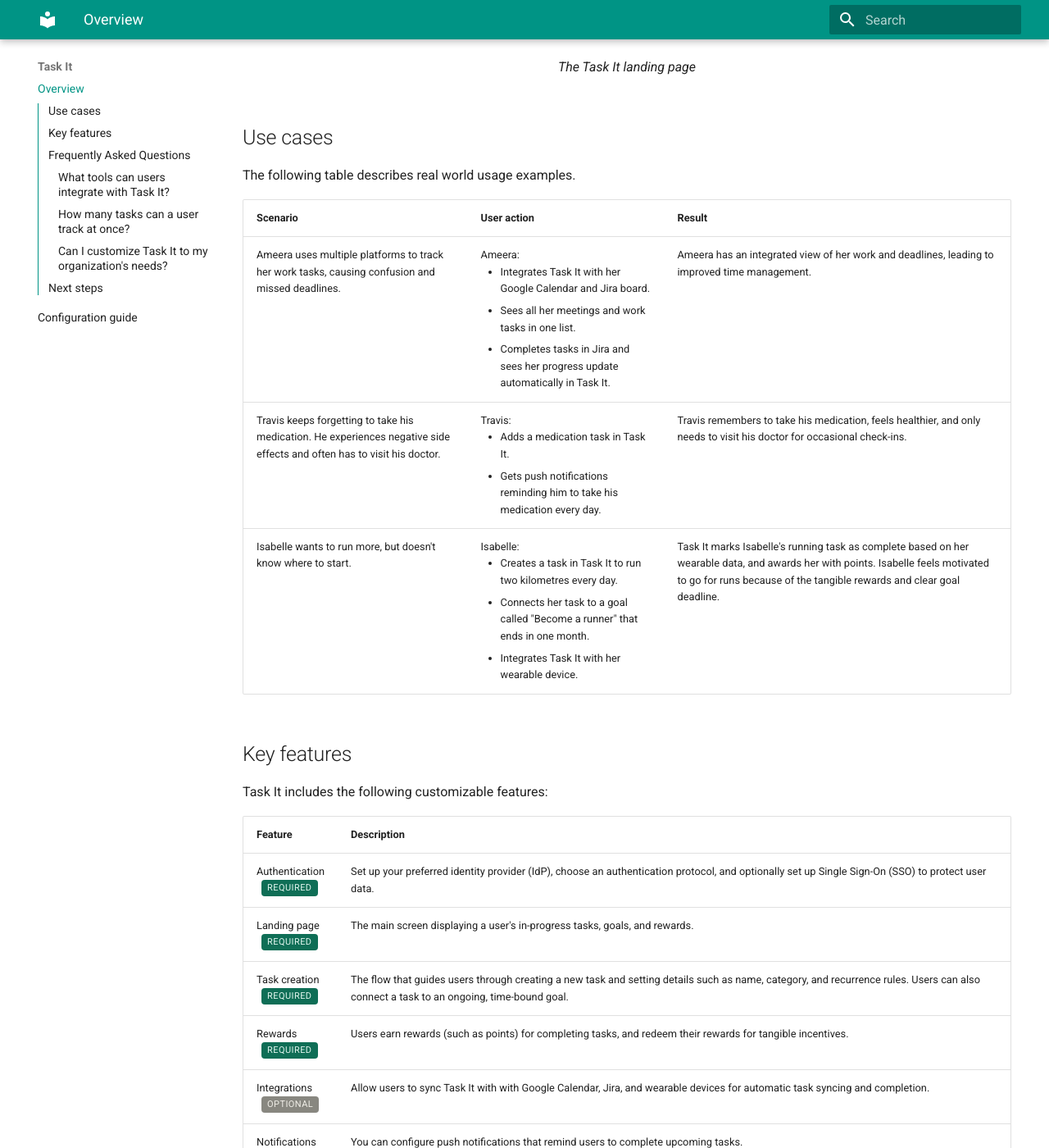
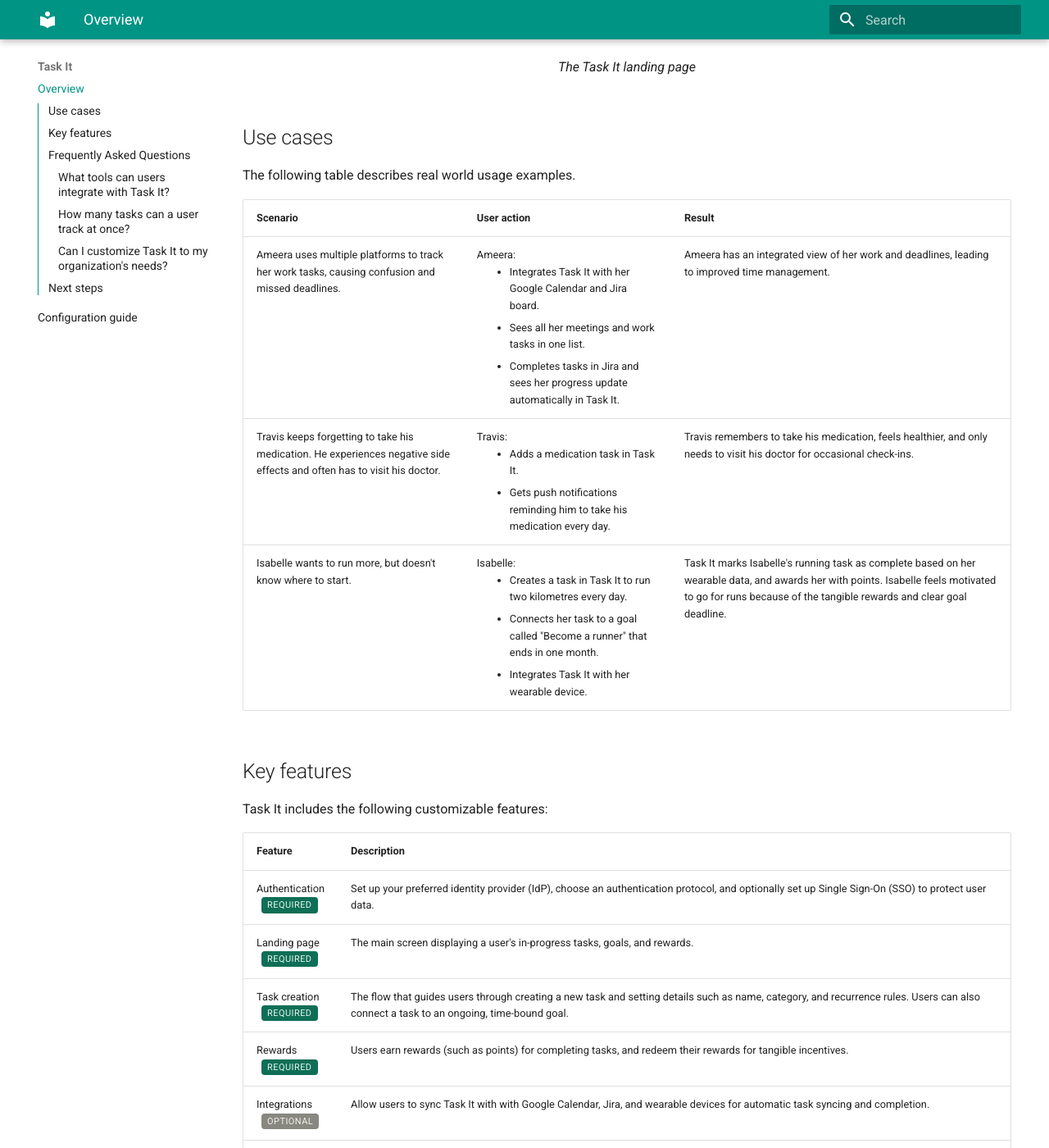
Before and after one commit to emilyrosebull/portfolio, an MkDocs documentation site: the page built from docs/task-it/overview.md, in a window 1280 px wide and 1400 px high, scrolled down 923 px. Shown: the whole window at 82% size. Built offline with MkDocs 1.6.1 and Material for MkDocs 9.7.7, drawn with Linux system fonts in a browser that asks for light colours.

Commit message:
Fix bullet point visibility in table cells via CSS padding
Co-Authored-By: Claude Sonnet 4.6 <noreply@anthropic.com>

```diff
--- a/docs/stylesheets/extra.css
+++ b/docs/stylesheets/extra.css
@@ -26,3 +26,7 @@
   background: #185FA5;
   color: #E6F1FB;
 }
+
+.md-typeset table ul {
+  padding-left: 1.25em;
+}
```
